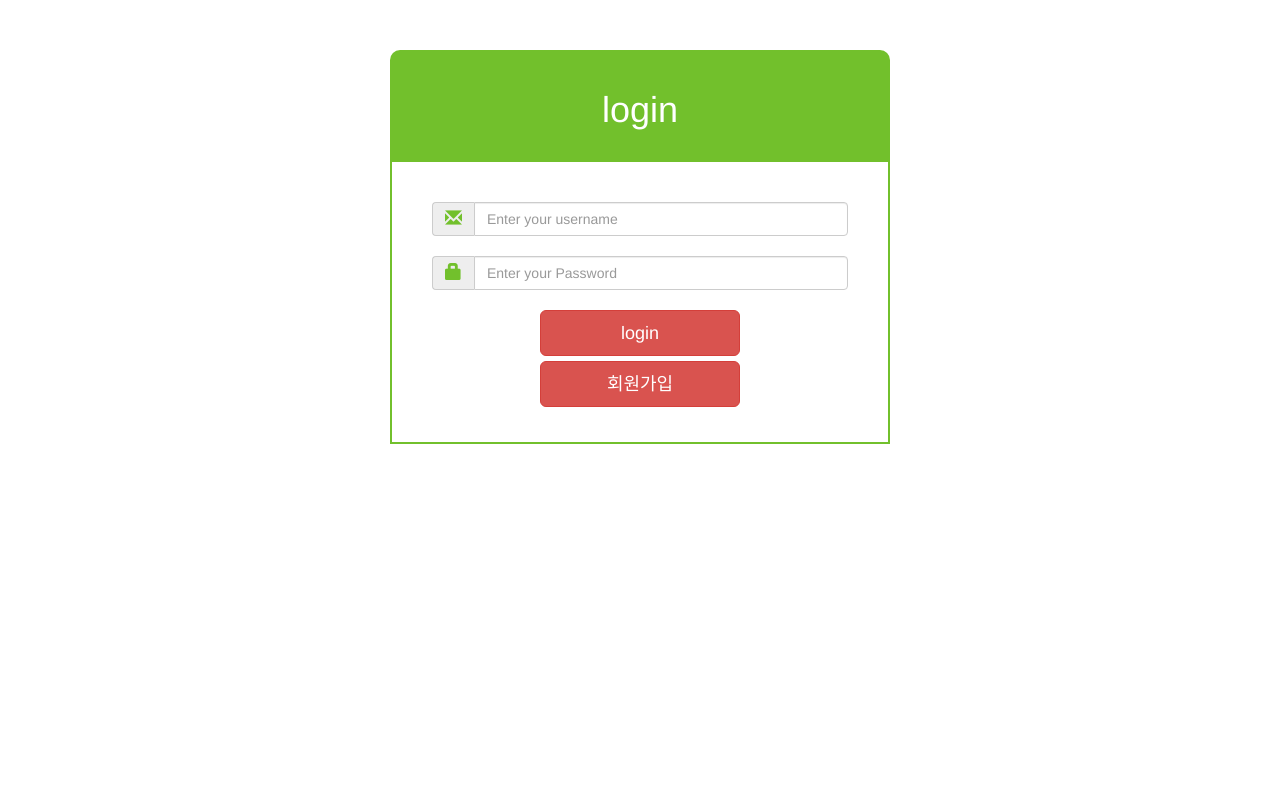
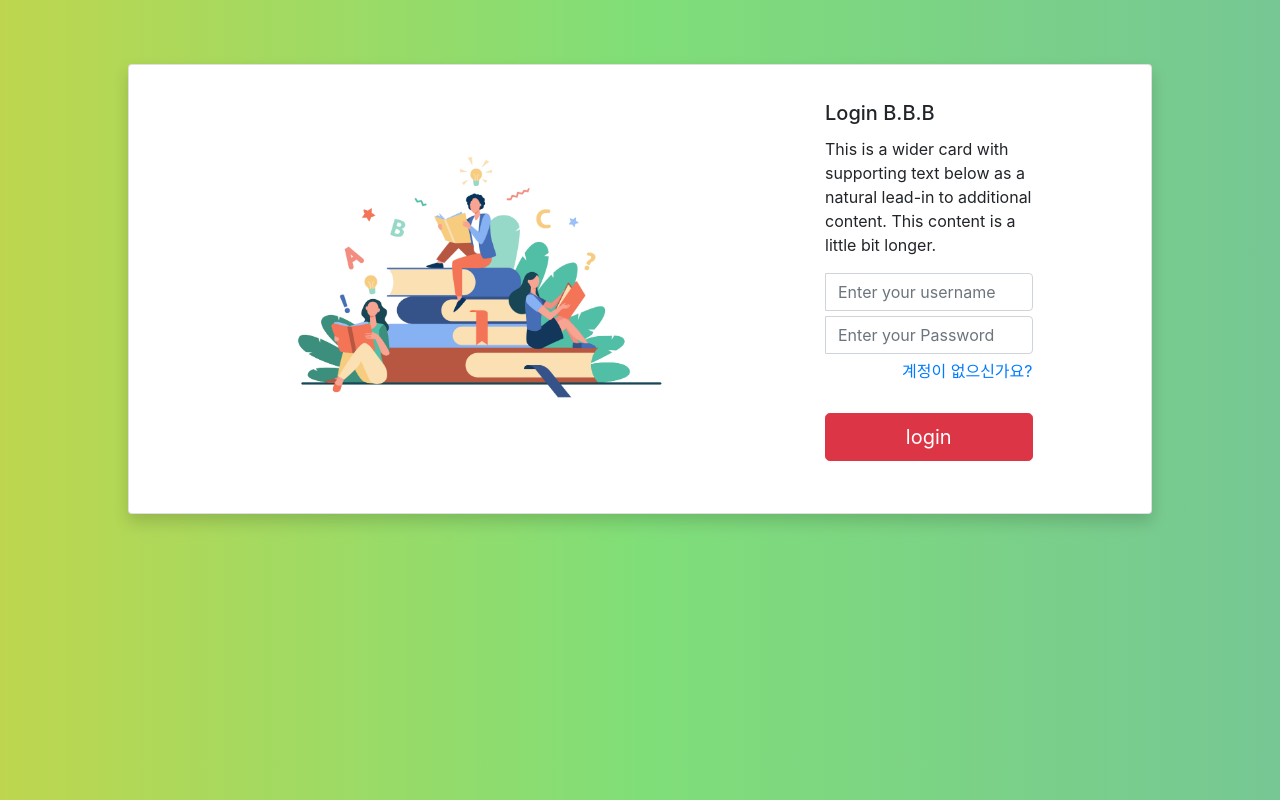
Before and after one commit to xyz-wr/B.B.B, a Django app: page / in a window 1280 px wide. Run offline with Django 3.2, Linux system fonts and the light colour scheme; some libraries are stand-ins or nearby versions.

Commit message:
account-login template 디자인 수정

```diff
--- a/BBB/settings.py
+++ b/BBB/settings.py
@@ -21,6 +21,12 @@ BASE_DIR = os.path.dirname(os.path.dirname(os.path.abspath(__file__)))
 
 # SECURITY WARNING: keep the secret key used in production secret!
 SECRET_KEY = '00)-=j8#tv)!cj)7%iw1)1i=j6e0o_66ny251-y=3p&oqv_=bj'
+
+
+STATIC_URL = '/static/'
+STATICFILES_DIRS = [os.path.join(BASE_DIR, 'bookbank', 'static'), os.path.join(BASE_DIR, 'account', 'static'), os.path.join(BASE_DIR, 'search', 'static')]
+STATIC_ROOT = os.path.join(BASE_DIR, 'static')
+
 
 # SECURITY WARNING: don't run with debug turned on in production!
 DEBUG = True
--- /dev/null
+++ b/account/templates/base.html
@@ -0,0 +1,14 @@
+<head>
+    <meta charset="UTF-8">
+    <meta name="viewport" content="width=device-width, initial-scale=1.0">
+    <link rel="stylesheet" href="https://stackpath.bootstrapcdn.com/bootstrap/4.5.0/css/bootstrap.min.css" integrity="sha384-9aIt2nRpC12Uk9gS9baDl411NQApFmC26EwAOH8WgZl5MYYxFfc+NcPb1dKGj7Sk" crossorigin="anonymous">
+</head>
+<body>
+    <script src="https://code.jquery.com/jquery-3.5.1.slim.min.js" integrity="sha384-DfXdz2htPH0lsSSs5nCTpuj/zy4C+OGpamoFVy38MVBnE+IbbVYUew+OrCXaRkfj" crossorigin="anonymous"></script>
+    <script src="https://cdn.jsdelivr.net/npm/popper.js@1.16.0/dist/umd/popper.min.js" integrity="sha384-Q6E9RHvbIyZFJoft+2mJbHaEWldlvI9IOYy5n3zV9zzTtmI3UksdQRVvoxMfooAo" crossorigin="anonymous"></script>
+    <script src="https://stackpath.bootstrapcdn.com/bootstrap/4.5.0/js/bootstrap.min.js" integrity="sha384-OgVRvuATP1z7JjHLkuOU7Xw704+h835Lr+6QL9UvYjZE3Ipu6Tp75j7Bh/kR0JKI" crossorigin="anonymous"></script>
+</body>
+
+{% block container %}
+
+{% endblock %}
--- a/account/templates/login.html
+++ b/account/templates/login.html
@@ -1,118 +1,65 @@
+{% extends 'base.html' %}
+{% block container %}
+{% load bootstrap4 %}
+
 <!DOCTYPE html>
 <html lang="en">
+{% load fontawesome_5 %}
 <head>
+    {% load static %}
+    {% fontawesome_5_static %}
     <meta charset="UTF-8">
     <meta name="viewport" content="width=device-width, initial-scale=1.0">
     <title>Document</title>
-    <!-- <link rel="stylesheet" href="https://stackpath.bootstrapcdn.com/bootstrap/4.5.0/css/bootstrap.min.css" integrity="sha384-9aIt2nRpC12Uk9gS9baDl411NQApFmC26EwAOH8WgZl5MYYxFfc+NcPb1dKGj7Sk" crossorigin="anonymous"> -->
-    <link href="//maxcdn.bootstrapcdn.com/bootstrap/3.3.0/css/bootstrap.min.css" rel="stylesheet" id="bootstrap-css">
-    <script src="//maxcdn.bootstrapcdn.com/bootstrap/3.3.0/js/bootstrap.min.js"></script>
-    <script src="//code.jquery.com/jquery-1.11.1.min.js"></script>
     <style>
-        .main{
-            margin-top: 50px;
+        body {
+            background: linear-gradient(to left, #76C794, #80DE78, #BED64F)
         }
 
-        .main-content {
-        /*    background-color:#009edf;*/
-            border: 2px solid #72c02c;
-            margin: 0 auto;
-            max-width: 500px;
-            padding: 20px 40px;
-            color: #ccc;
-            text-shadow: none;
-
-        }
-
-
-        .input-group{
-            margin: 20px 0px;
-        }
-        .input-group-addon {
-            color: #72c02c ;
-            font-size: 17px;
-        }
-        .login-button{
-            margin: 0px auto;
-            max-width: 200px;;
-
-        }
-
-
-        .form-header{
-            max-width: 500px;
-            margin: 0 auto;
-            background-color: #72c02c;
-            color: #fff;
-            width: 100% ;
-            padding: 20px 0px;
-            border-top-right-radius:10px ;
-            border-top-left-radius:10px
-        }
-        .remember{
-            color: black;
+        .main {
+            margin-top: 5%;
+            margin-left: auto;
+            margin-right: auto;
         }
 
     </style>
 </head>
 <body>
-    <!-- <div class= "container">
-        <h1>login</h1>
-
+    <div class="card mb-3 shadow p-3 mb-5 bg-white rounded main" style="max-width: 80%;">
+        <div class="row no-gutters">
+            <div class="col-md-8" >
+              <img src="{% static 'readingPeople.jpg' %}" class="card-img" alt="...">
+            </div>
+          <div class="col-md-3">
+            <div class="card-body">
+              <h5 class="card-title">Login B.B.B</h5>
+              <p class="card-text">This is a wider card with supporting text below as a natural lead-in to additional content. This content is a little bit longer.</p>
               <form method="POST" action= "{%url 'login'%}">
                 {% csrf_token%}
-            username:
-            <br>
-            <input name = "username" type = "text">
-            <br>
-            password:
-            <br>
-            <input name = "password" type = "password">
-            <br><br>
-            <input type = "submit"  value = "submit">
-        </form>
-
-        <input type="button" value="회원가입" oncclick="location.href = '{%url 'signup' %}';">
-    </div> -->
-
-    <section class="login-info">
-    <div class="container">
-        <div class="row main">
-           <div class="form-header">
-               <h1 class="text-center ">login </h1>
-            </div>
-        <div class="main-content">
-
-        <form method="POST" action= "{%url 'login'%}">
-            {% csrf_token%}
-            <div class="input-group ">
+                <div class="input-group" style="margin-bottom: 5px;">
                     <span class="input-group-addon"><span class="glyphicon glyphicon-envelope" aria-hidden="true"></span></span>
                     <input id="username" type="text" class="form-control" name="username" placeholder="Enter your username">
                 </div>
-            <div class="input-group">
+                <div class="input-group" style="margin-bottom: 5px;">
                     <span class="input-group-addon"><span class="glyphicon glyphicon-lock" aria-hidden="true"></span></span>
                     <input id="password" type="password" class="form-control" name="password" placeholder="Enter your Password">
                 </div>
 
-            <!-- <div class="checkbox">
-                <label class="remember">
-                    <input name="remember" type="checkbox" > Remember Me
-                </label>
-            </div>
-             -->
-            <div class="form-group ">
+                <a href="{%url 'signup' %}" style="float: right; width: 90%; text-align: right; margin-bottom: 30px;" > 계정이 없으신가요?</a>
+
+                <div class="form-group">
                     <input type = "submit"  value = "login" class="btn btn-danger btn-lg btn-block login-button">
                     <!-- <a href="#" type="button"  class="btn btn-danger btn-lg btn-block login-button">login</a> -->
-                <input type="button" value="회원가입" onclick="location.href = '{%url 'signup' %}';" class="btn btn-danger btn-lg btn-block login-button">
+                    <!-- <input type="button" value="회원가입" onclick="location.href = '{%url 'signup' %}';" class="btn btn-danger btn-lg btn-block login-button">             -->
                 </div>
             </form>
-
-
-
             </div>
           </div>
         </div>
-</section>
+      </div>
 
 </body>
 </html>
+
+
+{% endblock %}
--- a/bookbank/templates/record_list.html
+++ b/bookbank/templates/record_list.html
@@ -23,6 +23,7 @@
 </head>
 
 <body>
+
     <nav class="navbar navbar-expand-lg navbar-light bg-light">
         <a class="navbar-brand" href="{% url 'record_list' %}">B.B.B</a>
         <button class="navbar-toggler" type="button" data-toggle="collapse" data-target="#navbarSupportedContent"
```
Also changed, not shown: account/static/open-book.jpg (added), account/static/readingPeople.jpg (added). Lines whose indentation alone changed are shown as unchanged.
